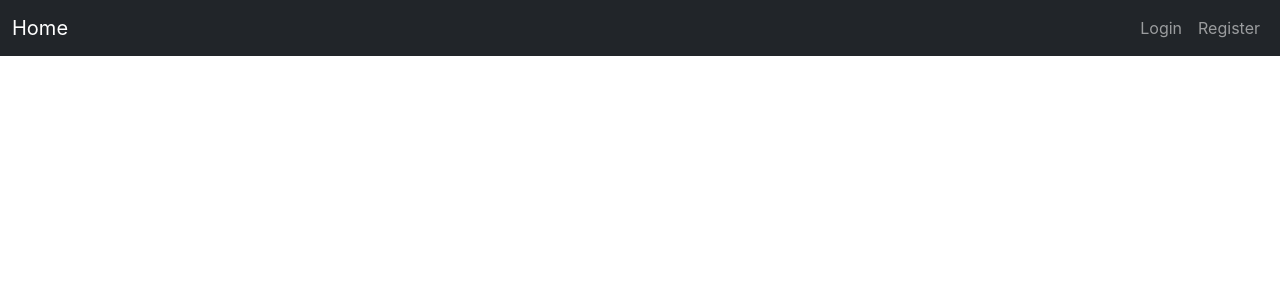
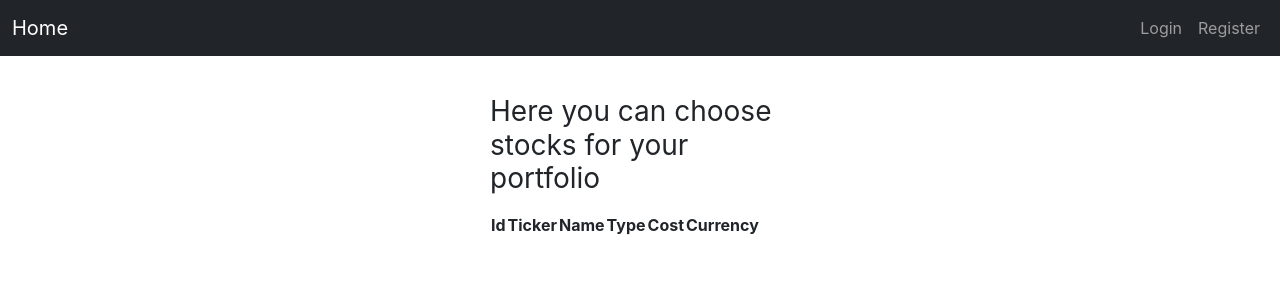
Before and after one commit to veremchukvv/stonks-react-front, a React (Create React App) app: page /stockmarket in a window 1280 px wide. Shown: the top 300 px of the page. Built offline with nearby package versions, Linux system fonts and the light colour scheme; no server answers.

Commit message:
preparations for stockmarket page

```diff
--- a/src/App.tsx
+++ b/src/App.tsx
@@ -9,6 +9,7 @@ import {BrowserRouter, Route} from "react-router-dom";
 import {AuthContext} from "./context/authContext";
 import CreatePortfolio from './pages/CreatePortfolio';
 import PortfolioDetails from './pages/PortfolioDetails';
+import StockMarket from './pages/StockMarket';
 
 function App() {
     const [name, setName] = useState('')
@@ -42,6 +43,7 @@ function App() {
             <Route path="/profile" component={Profile}/>
             <Route path="/newPortfolio" component={CreatePortfolio} />
             <Route path="/portfolio/:id" component={PortfolioDetails} />
+            <Route path="/stockmarket" component={StockMarket}/>
       </main>
         </BrowserRouter>
     </div>
--- a/src/pages/PortfolioDetails.tsx
+++ b/src/pages/PortfolioDetails.tsx
@@ -43,7 +43,7 @@ const PortfolioDetails = () => {
             <div>
                 You don't have stocks yet.
                 Please add any
-                <Link to="/market" className="btn btn-primary">Go to the market</Link>
+                <Link to="/stockmarket" className="btn btn-primary">Go to the market</Link>
             </div>
         )
     }
@@ -88,7 +88,7 @@ const PortfolioDetails = () => {
                     <FundList /> */}
                 <div style={{display: 'flex', justifyContent: 'center', padding: '0 2rem'}}>
                     <Link to="/" className="btn btn-primary" style={{ marginRight: 10 }}>Back</Link>
-                    <Link to="/market" className="btn btn-primary" style={{ marginRight: 10 }}>Market</Link>
+                    <Link to="/stockmarket" className="btn btn-primary" style={{ marginRight: 10 }}>Market</Link>
                     <Link to="/" className="btn btn-danger" style={{ marginRight: 10 }} onClick={deletePortfolio}>Delete</Link>
                 </div>
             </div>
--- /dev/null
+++ b/src/pages/StockMarket.tsx
@@ -0,0 +1,42 @@
+import React, { useCallback, useEffect, useState } from 'react';
+
+const StockMarket = () => {
+    const [stocks, setStocks] = useState<any[]>([])
+
+    const fetchStocks = useCallback(async () => {
+        const response = await fetch('http://localhost:8000/api/v1/stockmarket/', {
+            headers: { 'Content-Type': 'application/json' },
+            credentials: 'include',
+          })
+          const content = await response.json()
+
+          setStocks(content)
+        }, [])
+
+        useEffect(
+            () => {
+                fetchStocks()
+            }, [fetchStocks]
+        )
+
+
+    return (
+        <div>
+             <h1 className="h3 mb-3 fw-normal">Here you can choose stocks for your portfolio</h1>
+      <table>
+        <thead>
+          <tr>
+            <th>Id</th>
+            <th>Ticker</th>
+            <th>Name</th>
+            <th>Type</th>
+            <th>Cost</th>
+            <th>Currency</th>
+          </tr>
+        </thead>
+        </table>
+        </div>
+    );
+};
+
+export default StockMarket;
```
